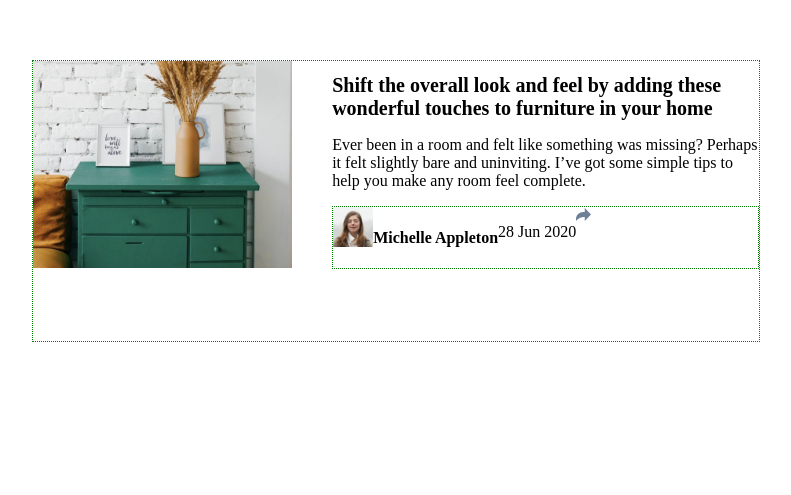
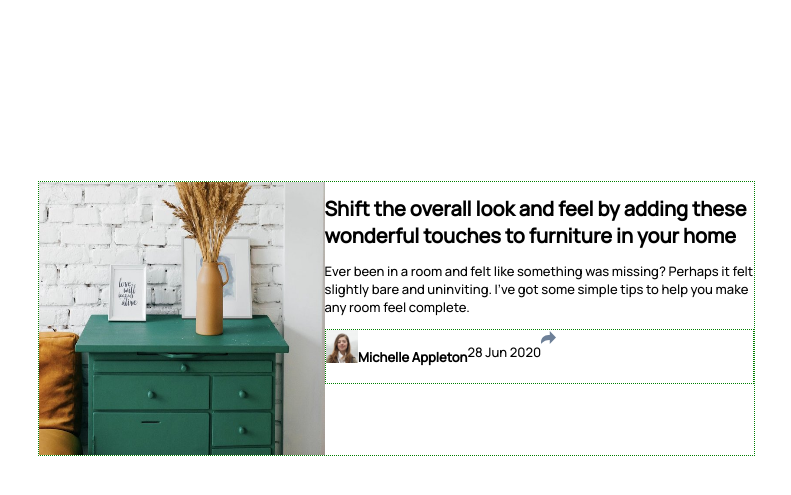
Before and after one commit to sledua/Ping-single-column-coming-soon-page, a plain HTML site: page index.html in a window 1280 px wide. Shown: the part 199-694 px from the top of the page, without its empty margins (244-1035 px from the left). Drawn offline with Linux system fonts and the light colour scheme.

Commit message:
fix
add filres? before removin procces

```diff
--- a/style/style.css
+++ b/style/style.css
@@ -1,33 +1,52 @@
+@font-face {
+    font-family: 'Manrope-Medium';
+    src: url('../fonts/Manrope-Medium.ttf') format('truetype');
+    font-style: normal;
+    font-weight: 500;
+}
+@font-face {
+    font-family: 'Manrope-Bold';
+    src: url('../fonts/Manrope-Bold.ttf') format('truetype');
+    font-style: normal;
+    font-weight: 700;
+}
 body {
     margin: 0;
+    font-size: .8125rem;
+    font-weight: 500;
+    font-family: 'Manrope-Medium', sans-serif;
 }
 h1 {
     font-size: 1.25rem;
 }
 .container {
-    max-width: 90rem;
     width: 100%;
+    max-width: 90em;
     height: 100vh;
     margin: 0 auto;
 }
 .container-card {
     display: flex;
     align-items: center;
+    margin-top: 9em;
 }
 .card {
-    width: 45.3135em;
-    height: 17.5em;
+    width: 55em;
+    height: 21em;
     display: flex;
     border: 1px dotted green;
     margin: 0 auto;
 }
 .img-box {
-    max-width: 17.75em;
-    margin-right: 2.5rem;
+    width: 40%;
+}
+.card-info {
+    width: 60%;
 }
 .img-box img {
     width: 100%;
-    background-size: cover;
+    height: 100%;
+    display: block;
 }
 .card-info-autor {
     display: flex;
```
Also changed, not shown: fonts/Manrope-Bold.ttf (added), fonts/Manrope-Medium.ttf (added), 1 other file.
